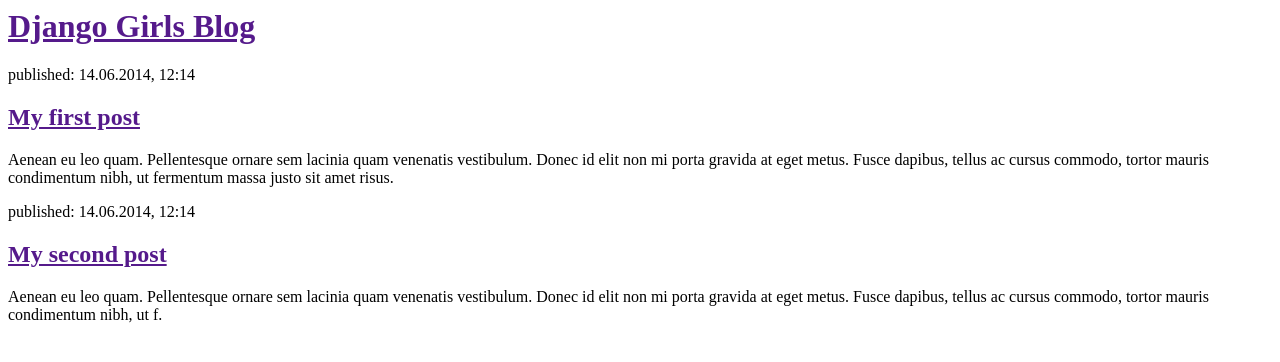
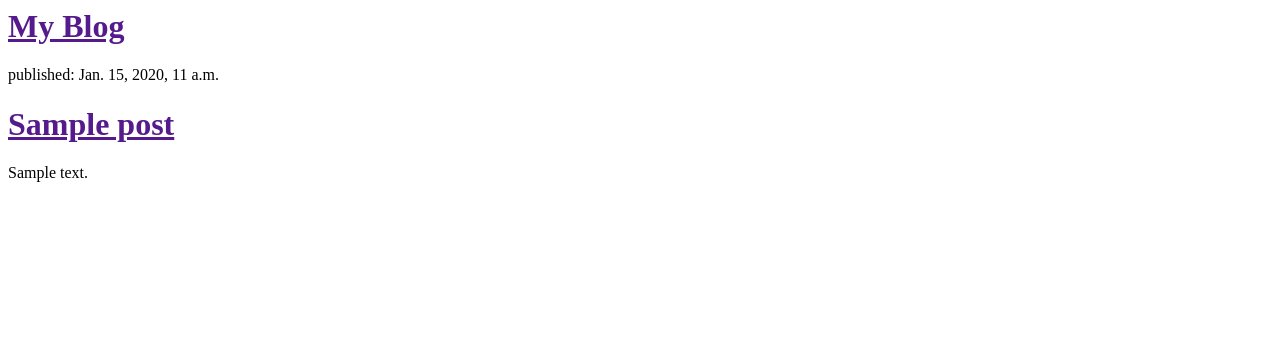
Before and after one commit to Dregorio/django-blog, a Django app: template blog/templates/blog/post_list.html in a window 1280 px wide. Shown: the top 362 px of the page. Run offline with Django 3.2, Linux system fonts and the light colour scheme; the template is opened without the code that fills it: values that come from a table or form of the project are taken from there, others are empty; tables that the repository leaves empty hold one stand-in row (values such as "Sample post").

Commit message:
Template modification to show posts from db

```diff
--- a/blog/templates/blog/post_list.html
+++ b/blog/templates/blog/post_list.html
@@ -1,25 +1,17 @@
 <html>
   <head>
-    <title>Django Girls blog</title>
+    <title>My blog</title>
       </head>
         <body>
           <div>
-            <h1><a href="">Django Girls Blog</a></h1>
+            <h1><a href="">My Blog</a></h1>
           </div>
-          <div>
-            <p>published: 14.06.2014, 12:14</p>
-            <h2><a href="">My first post</a></h2>
-            <p>Aenean eu leo quam. Pellentesque ornare sem lacinia quam venenatis vestibulum.
-            Donec id elit non mi porta gravida at eget metus.
-            Fusce dapibus, tellus ac cursus commodo, tortor mauris condimentum nibh,
-            ut fermentum massa justo sit amet risus.</p>
-          </div>
-          <div>
-            <p>published: 14.06.2014, 12:14</p>
-            <h2><a href="">My second post</a></h2>
-            <p>Aenean eu leo quam. Pellentesque ornare sem lacinia quam venenatis vestibulum.
-            Donec id elit non mi porta gravida at eget metus.
-            Fusce dapibus, tellus ac cursus commodo, tortor mauris condimentum nibh, ut f.</p>
-          </div>
+	  {% for post in posts %}
+	          <div>
+		  	<p>published: {{ post.published_date }}</p>
+			<h1><a href="">{{ post.title }}</a></h1>
+			<p>{{ post.text|linebreaksbr }}</p>
+         	  </div>
+	  {% endfor %}
           </body>
 </html>
--- a/blog/views.py
+++ b/blog/views.py
@@ -1,5 +1,8 @@
 from django.shortcuts import render
+from .models import Post
+from django.utils import timezone
 
 # Create your views here.
 def post_list(request):
-    return render(request, 'blog/post_list.html', {})
+    posts = Post.objects.filter(published_date__lte=timezone.now()).order_by('published_date')
+    return render(request, 'blog/post_list.html', {'posts' : posts})
--- a/mysite/settings.py
+++ b/mysite/settings.py
@@ -25,7 +25,7 @@
 # SECURITY WARNING: don't run with debug turned on in production!
 DEBUG = True
 
-ALLOWED_HOSTS = ['dregorio.pythonanywhere.com']
+ALLOWED_HOSTS = ['dregorio.pythonanywhere.com','127.0.0.1']
 
 
 # Application definition
```
